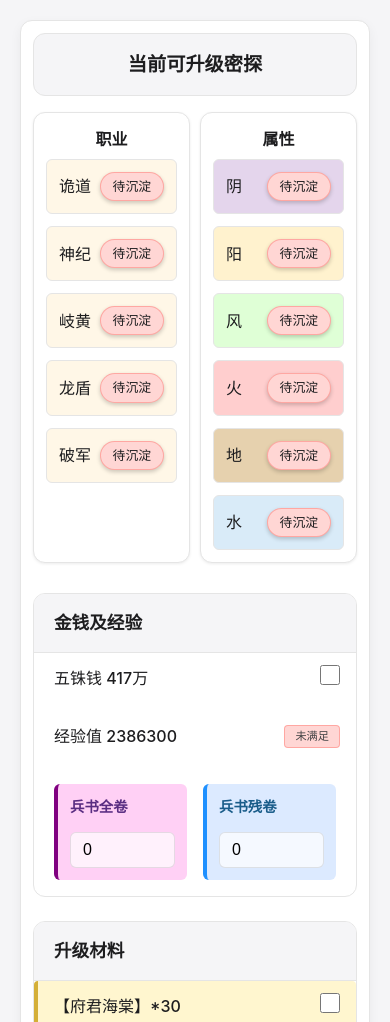
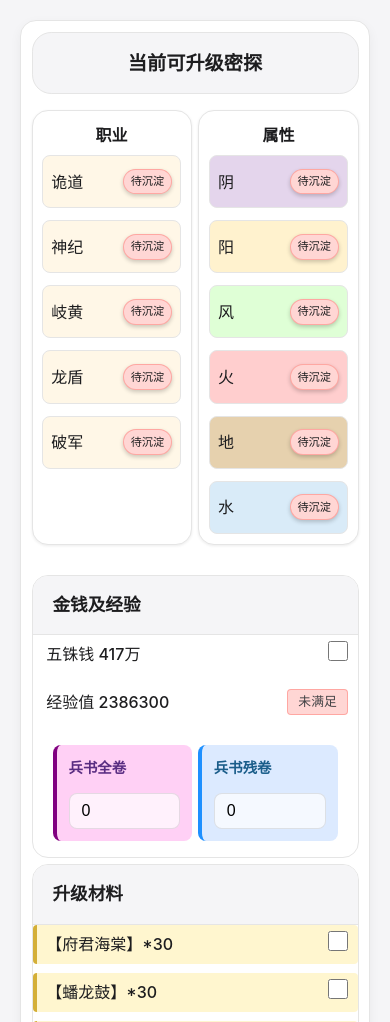
Before and after one commit to skykumoko/DHY-Upgrade-Assistant, a plain HTML site: page index.html in a window 390 px wide. Shown: the top 1022 px of the page. Drawn offline with Linux system fonts and the light colour scheme.

Commit message:
Add files via upload

```diff
--- a/style.css
+++ b/style.css
@@ -9,8 +9,10 @@
     --blue: #0071e3;
     --green: #34c759;
     --red: #ff3b30;
-    --radius-sm: 6px;
-    --radius-md: 12px;
+    --radius-sm: 0.5em;    /* 原6px */
+    --radius-md: 1em;      /* 原12px */
+    --gap-sm: 0.5em;       /* 约8px */
+    --gap-md: 1em;         /* 约16px */
     --shadow-sm: 0 1px 3px rgba(0,0,0,0.08);
     --shadow-md: 0 4px 12px rgba(0,0,0,0.05);
   }
@@ -463,63 +465,61 @@ input[type="checkbox"] {
   background: rgba(255, 59, 48, 0.1);
 }
 
-/* ==================== 移动端适配 ==================== */
 @media (max-width: 600px) {
   /* 容器调整 */
   #resourceTracker {
-    padding: 12px;
-    border-radius: 12px;
+    padding: 3%;  /* 改用百分比 */
   }
 
-  /* 1. 职业/属性卡片强制并排 */
+  /* 1. 职业/属性卡片 - 弹性百分比布局 */
   .status-columns {
-    display: grid !important;
-    grid-template-columns: 1fr 1fr !important;
-    gap: 10px;
+    grid-template-columns: 48% 48% !important; /* 留4%间隙 */
+    gap: 2%;
     padding: 0 !important;
   }
 
   .status-column {
+    padding: 3% !important;  /* 内边距百分比 */
     min-width: 0;
-    padding: 12px !important;
   }
 
-  /* 2. 历练按钮调整为2×2 */
-  .training-actions {
-    grid-template-columns: repeat(2, minmax(0, 1fr)) !important;
+  /* 状态项文字适应 */
+  .status-item {
+    padding: 0.8em 0.5em;
   }
 
-  .consume-btn,
-  .undo-btn {
-    font-size: 0.7rem;
-    padding: 6px 2px;
-    min-height: 32px;
+  .status-indicator {
+    font-size: 0.7em;  /* 相对单位 */
+    padding: 0.3em 0.6em;
+    white-space: nowrap; /* 状态文字不换行 */
   }
 
-  /* 其他优化 */
-  .training-category-title {
-    font-size: 0.9rem;
+  /* 2. 历练按钮优化 */
+  .training-actions {
+    grid-template-columns: repeat(2, 49%) !important;
+    gap: 1% 2%; /* 行间隙1%，列间隙2% */
   }
 
-  .training-name {
-    font-size: 0.85rem;
+  .training-actions button {
+    font-size: 0.7em;
+    padding: 0.5em 0.2em;
+    min-height: 2.5em;
   }
 
-  .sub-status-indicator {
-    font-size: 0.7rem;
+  /* 3. 通用内容调整 */
+  .section {
+    margin-bottom: 2%;
+  }
+
+  .resource-item {
+    padding: 2% 3%;
+  }
+
+  .book-inputs {
+    gap: 2%;
   }
 }
 
-/* 极窄屏幕额外优化 (如iPhone 5/SE等) */
-@media (max-width: 320px) {
-  .training-actions button {
-    font-size: 0.65rem;
-  }
-
-  .status-column {
-    padding: 8px !important;
-  }
-}
 
 /* ==================== 微交互增强 ==================== */
 button {
```
